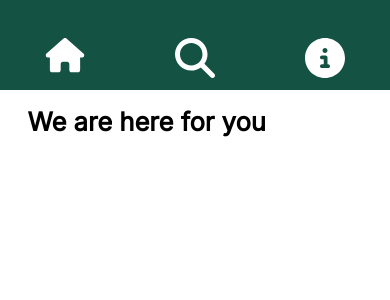
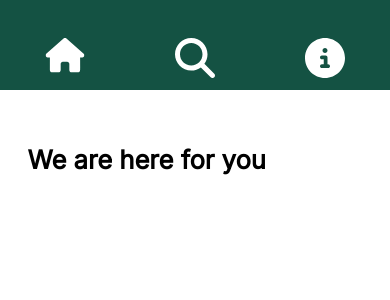
Before and after one commit to nilsbayer/switcher.io, a Flask app: page /help in a window 390 px wide. Shown: the top 300 px of the page. Run offline with Flask 2, Linux system fonts and the light colour scheme; some libraries are stand-ins or nearby versions.

Commit message:
fix: adjust margins

```diff
--- a/static/css/home.css
+++ b/static/css/home.css
@@ -229,6 +229,7 @@ select:focus {
         width: 99%;
         padding: 2rem;
         margin-left: .5%;
+        margin-top: 4rem;
     }
 
     .personal-info {
```
